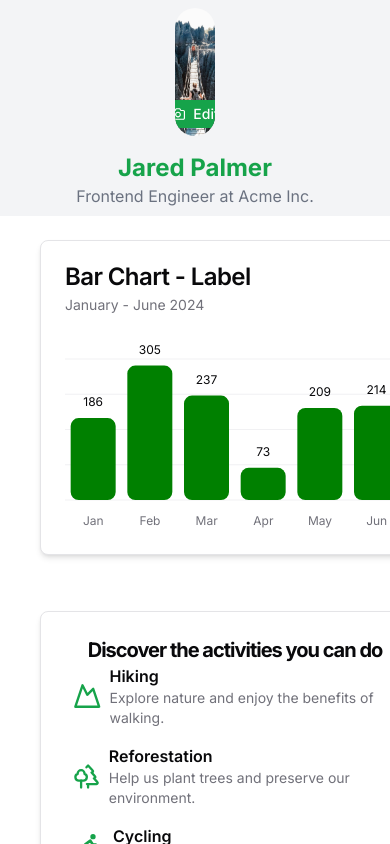
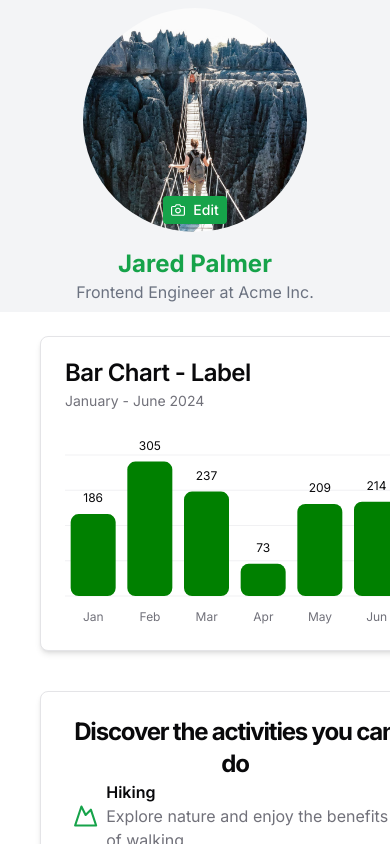
Before and after one commit to logic-lords/greer_travel, a Next.js app: page /profile in a window 390 px wide. Shown: the top 844 px of the page. Built offline with nearby package versions, Linux system fonts and the light colour scheme.

Commit message:
refactor: add style in Activity.tsx

```diff
--- a/src/app/profile/Activity.tsx
+++ b/src/app/profile/Activity.tsx
@@ -8,10 +8,10 @@ import { JSX, SVGProps } from "react";
  */
 export default function Activity() {
   return (
-    <Card className="w-full mx-auto max-w-screen-sm  shadow-md ml-10 mt-6">
+    <Card className="w-full mx-auto max-w-screen-sm  shadow-md ml-10 mt-6 ">
       <div className="container flex-col md:px-6">
         <div className="space-y-3 text-center">
-          <h2 className="max-w-[500px] text-xl font-bold tracking-tighter sm:text-4xl md:text-xl pt-6">
+          <h2 className="max-w-[500px] text-2xl font-bold tracking-tighter sm:text-5xl md:text-xl pt-6">
             Discover the activities you can do
           </h2>
         </div>
@@ -20,7 +20,7 @@ export default function Activity() {
             <MountainIcon className="h-8 w-8 text-primary" />
             <div>
               <h3 className="text-base font-semibold">Hiking</h3>
-              <p className="text-sm text-muted-foreground">
+              <p className="text-1xl text-muted-foreground">
                 Explore nature and enjoy the benefits of walking.
               </p>
             </div>
--- a/src/app/profile/page.tsx
+++ b/src/app/profile/page.tsx
@@ -11,16 +11,16 @@ import Activity from "./Activity";
 
 export default function Profile() {
   return (
-    <div className="flex flex-col min-h-[100vh]">
-      <header className="bg-gray-100 dark:bg-gray-800 py-2 px-1 md:px-6">
-        <div className="container mx-auto flex flex-col items-center gap-4 md:flex-row md:gap-8 justify-center">
-          <Avatar className="h-32 w-h-32 md:h-56 md:w-56 ">
+    <div className="flex flex-col min-h-[100vh] ">
+      <header className="bg-gray-100 dark:bg-gray-800 py-2  px-1 md:px-6">
+        <div className="container flex flex-col items-center gap-4 md:flex-row md:gap-8 justify-center">
+          <Avatar className="h-56 w-56 md:h-56 md:w-56 ">
             <AvatarImage alt="@shadcn" />
             <AvatarFallback>
               <Image
                 src={images}
                 alt={""}
-                className="h-32 w-h-32 md:h-56 md:w-56 object-cover"
+                className="h-56 w-56 md:h-56 md:w-56 object-cover"
               />
               <div className="absolute bottom-1 pb-1 right-15 z-50 xsm:bottom-4 xsm:right-4">
                 <label
@@ -72,7 +72,7 @@ export default function Profile() {
           </div>
         </div>
       </header>
-      <section className=" mx-auto flex-wrap flex column gap-8">
+      <section className=" mx-auto flex-wrap flex column gap-4 mb-6">
         <div className="flex-2">
           <ChartProfile />
         </div>
```
